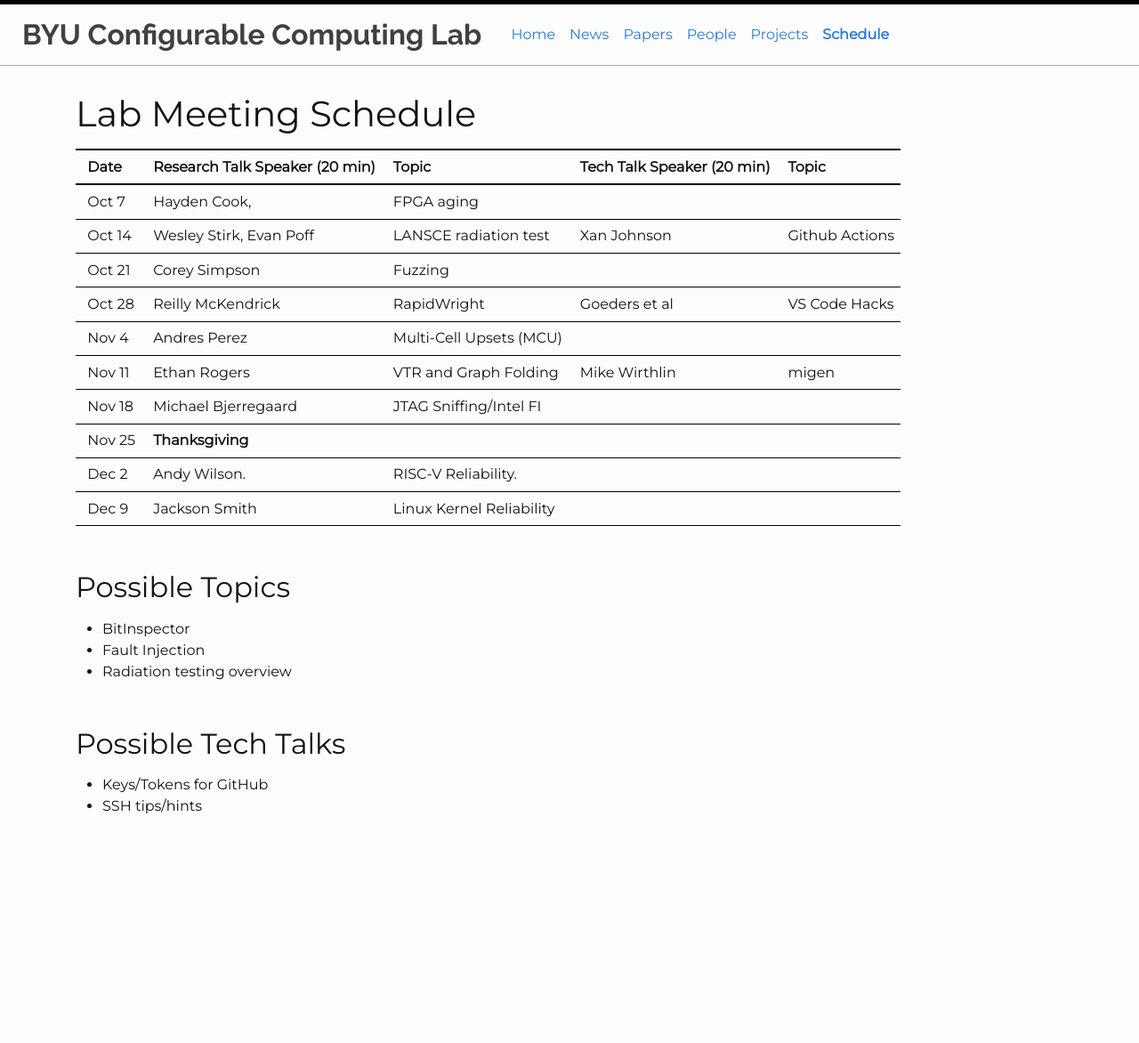
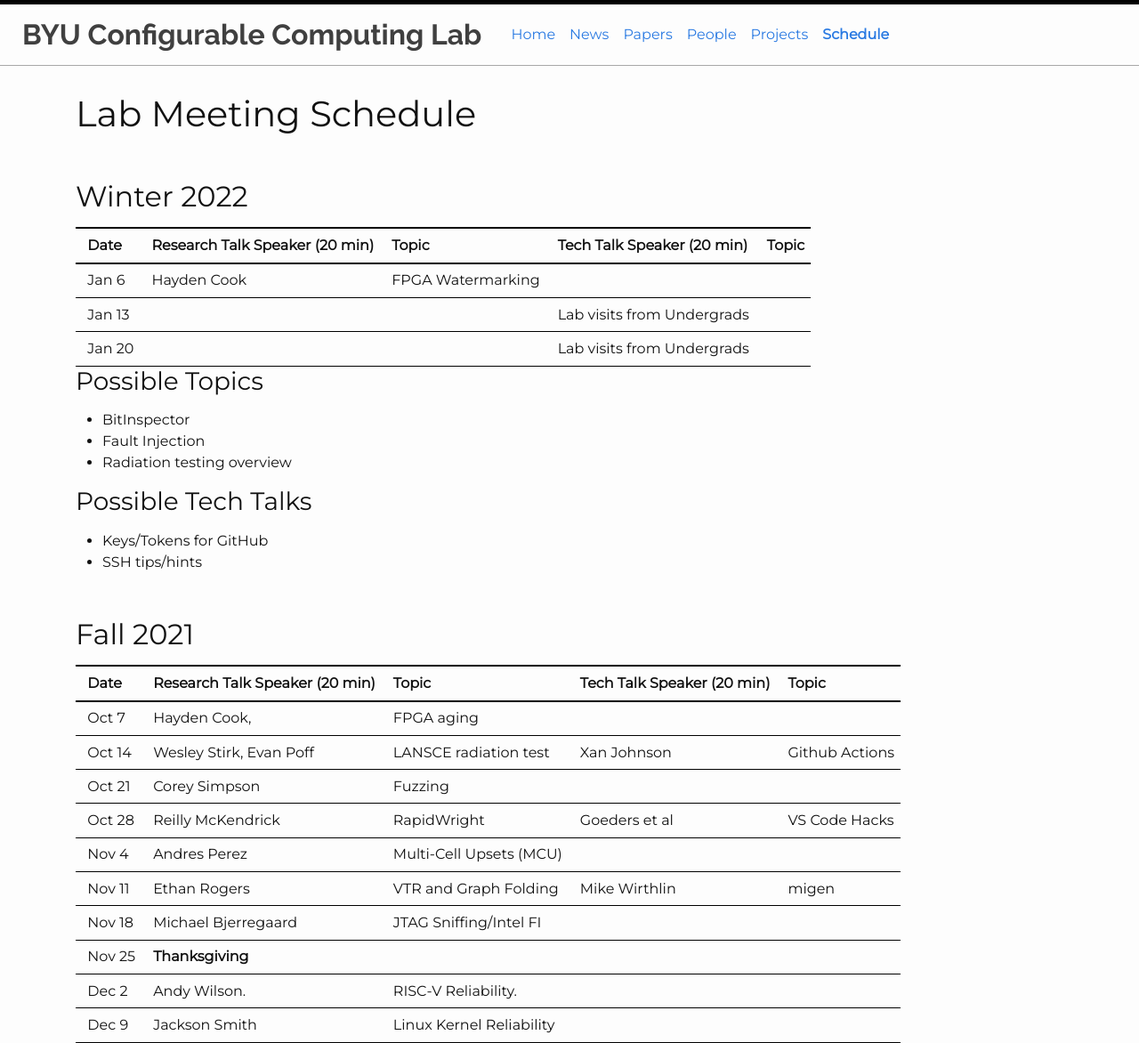
Before and after one commit to byuccl/byuccl.github.io, a Jekyll site: the page built from pages/schedule.md, in a window 1280 px wide. Shown: the whole page at 89% size. Built offline with Jekyll 4.4.1, drawn with Linux system fonts in a browser that asks for light colours; nearby versions of some CDN libraries; before the commit the page ends 918 px from its top, so only the background shows below that.

Commit message:
schedule
Signed-off-by: Jeff Goeders <jeff.goeders@gmail.com>

```diff
--- a/pages/schedule.md
+++ b/pages/schedule.md
@@ -5,6 +5,24 @@ title: Schedule
 
 # Lab Meeting Schedule
 
+## Winter 2022
+
+| Date      | Research Talk Speaker (20 min)    | Topic                     | Tech Talk Speaker (20 min)    | Topic            |
+|-----------|-----------------------------------|---------------------------|-------------------------------|------------------|
+| Jan 6     | Hayden Cook                       | FPGA Watermarking
+| Jan 13    |                                   |                           | Lab visits from Undergrads
+| Jan 20    |                                   |                           | Lab visits from Undergrads
+
+### Possible Topics
+- BitInspector
+- Fault Injection
+- Radiation testing overview
+
+### Possible Tech Talks
+- Keys/Tokens for GitHub
+- SSH tips/hints
+
+## Fall 2021
 
 | Date      | Research Talk Speaker (20 min)    | Topic                     | Tech Talk Speaker (20 min)    | Topic            |
 |-----------|-----------------------------------|---------------------------|-------------------------------|------------------|
```
Also changed, not shown: other parts of pages/schedule.md (+0 -10 lines).
